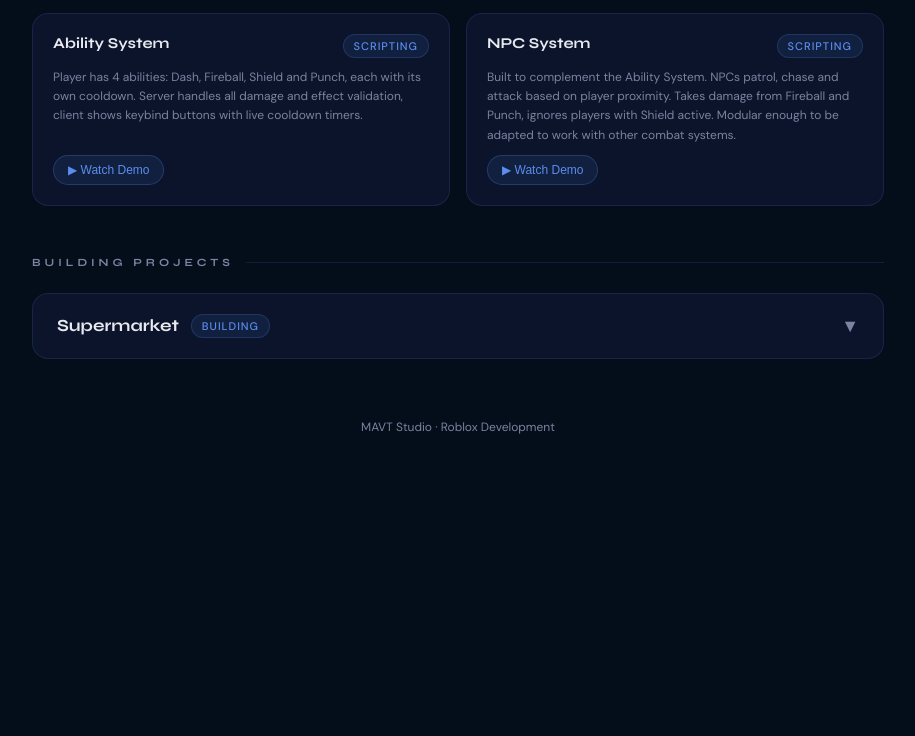
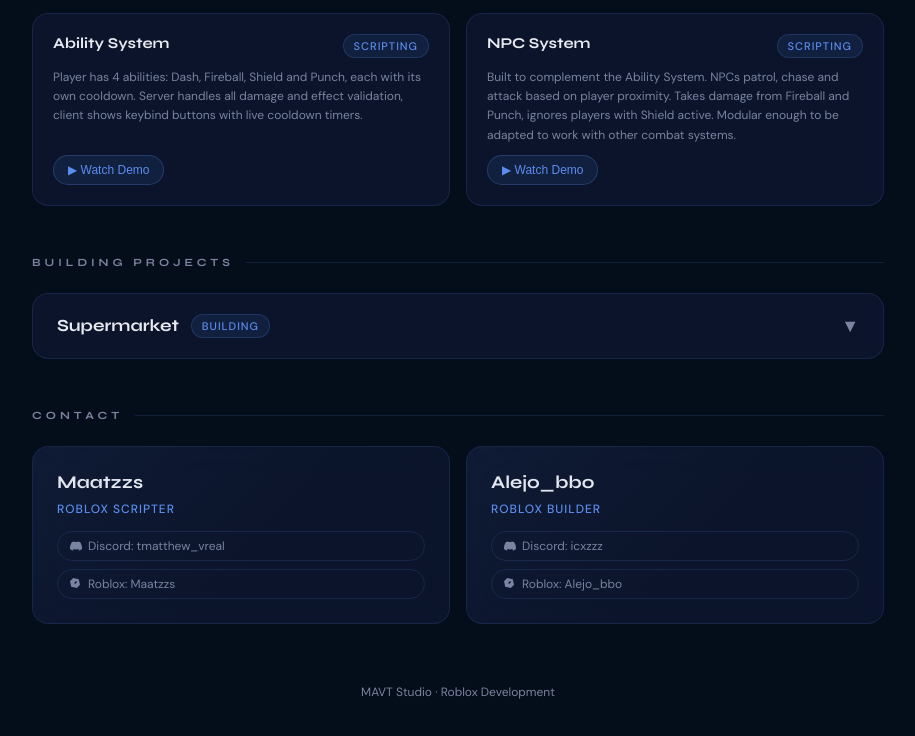
Before and after one commit to MAVT-STD/mavt-portfolio, a plain HTML site: page index.html in a window 1280 px wide. Shown: the part 1197-1933 px from the top of the page, without its empty margins (182-1097 px from the left). Before the commit the page ends 1712 px from the top, so only its background shows below. Drawn offline with Linux system fonts and the light colour scheme.

Commit message:
index.html

```diff
--- a/index.html
+++ b/index.html
@@ -221,6 +221,38 @@
     </div>
   </div>
 
+  <div class="section-label" style="margin-top:50px;">Contact</div>
+  <div style="display:grid;grid-template-columns:1fr 1fr;gap:16px;margin-bottom:60px;">
+    <div class="member-card">
+      <div class="member-name" style="margin-bottom:8px;">Maatzzs</div>
+      <div class="member-role">Roblox Scripter</div>
+      <div style="margin-top:12px;display:flex;flex-direction:column;gap:8px;">
+        <a class="discord-link" href="https://discord.com/users/1235771935045058612" target="_blank">
+          <svg width="12" height="12" viewBox="0 0 24 24" fill="currentColor"><path d="M20.317 4.37a19.791 19.791 0 0 0-4.885-1.515.074.074 0 0 0-.079.037c-.21.375-.444.864-.608 1.25a18.27 18.27 0 0 0-5.487 0 12.64 12.64 0 0 0-.617-1.25.077.077 0 0 0-.079-.037A19.736 19.736 0 0 0 3.677 4.37a.07.07 0 0 0-.032.027C.533 9.046-.32 13.58.099 18.057.1 18.079.114 18.1.132 18.114a19.9 19.9 0 0 0 5.993 3.03.078.078 0 0 0 .084-.028c.462-.63.874-1.295 1.226-1.994a.076.076 0 0 0-.041-.106 13.107 13.107 0 0 1-1.872-.892.077.077 0 0 1-.008-.128 10.2 10.2 0 0 0 .372-.292.074.074 0 0 1 .077-.01c3.928 1.793 8.18 1.793 12.062 0a.074.074 0 0 1 .078.01c.12.098.246.198.373.292a.077.077 0 0 1-.006.127 12.299 12.299 0 0 1-1.873.892.077.077 0 0 0-.041.107c.36.698.772 1.362 1.225 1.993a.076.076 0 0 0 .084.028 19.839 19.839 0 0 0 6.002-3.03.077.077 0 0 0 .032-.054c.5-5.177-.838-9.674-3.549-13.66a.061.061 0 0 0-.031-.03z"/></svg>
+          Discord: tmatthew_vreal
+        </a>
+        <a class="discord-link" href="https://www.roblox.com/users/8150034256/profile" target="_blank">
+          <svg width="12" height="12" viewBox="0 0 24 24" fill="currentColor"><path d="M0 6.4L6.4 0l11.2 2.4L20 13.6 13.6 20 2.4 17.6zm8.32 3.68l1.92 1.92 3.84-3.84-1.92-1.92z"/></svg>
+          Roblox: Maatzzs
+        </a>
+      </div>
+    </div>
+    <div class="member-card">
+      <div class="member-name" style="margin-bottom:8px;">Alejo_bbo</div>
+      <div class="member-role">Roblox Builder</div>
+      <div style="margin-top:12px;display:flex;flex-direction:column;gap:8px;">
+        <a class="discord-link" href="https://discord.com/users/841622809918046259" target="_blank">
+          <svg width="12" height="12" viewBox="0 0 24 24" fill="currentColor"><path d="M20.317 4.37a19.791 19.791 0 0 0-4.885-1.515.074.074 0 0 0-.079.037c-.21.375-.444.864-.608 1.25a18.27 18.27 0 0 0-5.487 0 12.64 12.64 0 0 0-.617-1.25.077.077 0 0 0-.079-.037A19.736 19.736 0 0 0 3.677 4.37a.07.07 0 0 0-.032.027C.533 9.046-.32 13.58.099 18.057.1 18.079.114 18.1.132 18.114a19.9 19.9 0 0 0 5.993 3.03.078.078 0 0 0 .084-.028c.462-.63.874-1.295 1.226-1.994a.076.076 0 0 0-.041-.106 13.107 13.107 0 0 1-1.872-.892.077.077 0 0 1-.008-.128 10.2 10.2 0 0 0 .372-.292.074.074 0 0 1 .077-.01c3.928 1.793 8.18 1.793 12.062 0a.074.074 0 0 1 .078.01c.12.098.246.198.373.292a.077.077 0 0 1-.006.127 12.299 12.299 0 0 1-1.873.892.077.077 0 0 0-.041.107c.36.698.772 1.362 1.225 1.993a.076.076 0 0 0 .084.028 19.839 19.839 0 0 0 6.002-3.03.077.077 0 0 0 .032-.054c.5-5.177-.838-9.674-3.549-13.66a.061.061 0 0 0-.031-.03z"/></svg>
+          Discord: icxzzz
+        </a>
+        <a class="discord-link" href="https://www.roblox.com/users/1355887241/profile" target="_blank">
+          <svg width="12" height="12" viewBox="0 0 24 24" fill="currentColor"><path d="M0 6.4L6.4 0l11.2 2.4L20 13.6 13.6 20 2.4 17.6zm8.32 3.68l1.92 1.92 3.84-3.84-1.92-1.92z"/></svg>
+          Roblox: Alejo_bbo
+        </a>
+      </div>
+    </div>
+  </div>
+
   <footer>MAVT Studio · Roblox Development</footer>
 
 </div>
```
